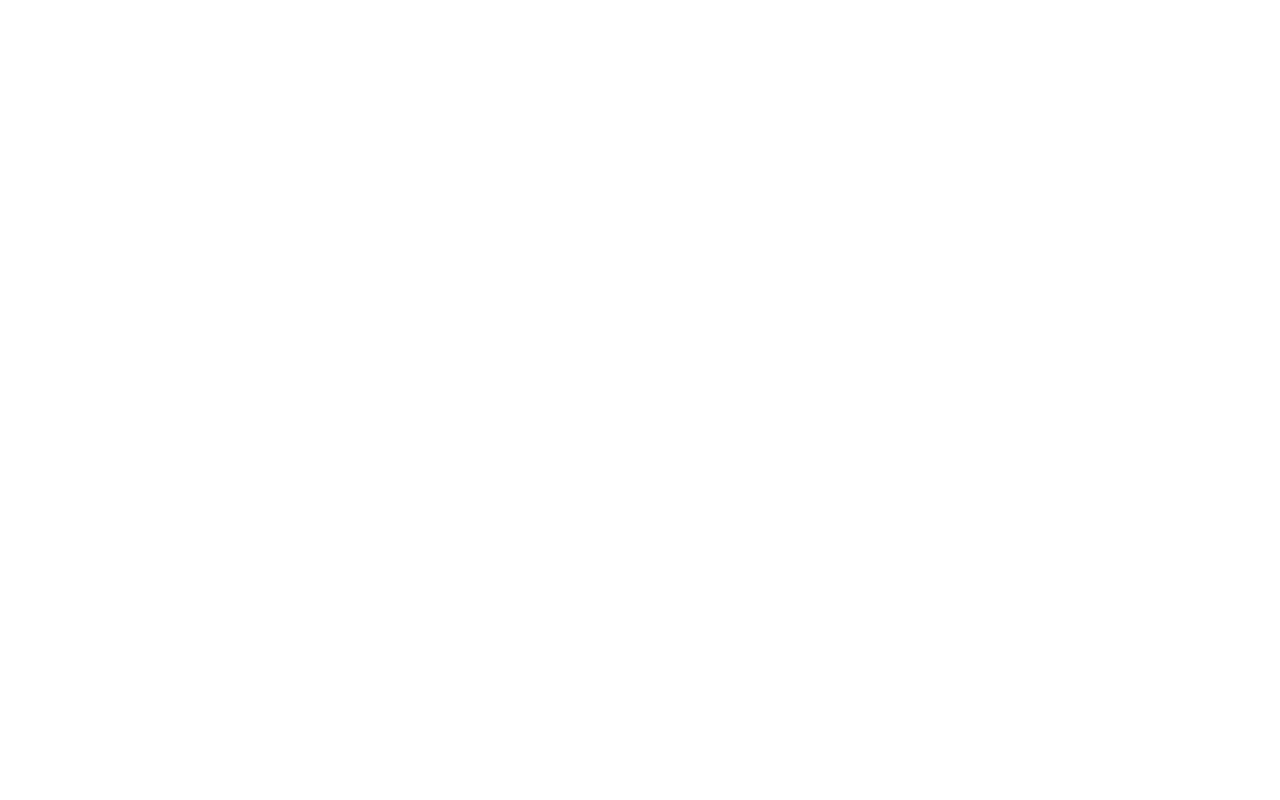
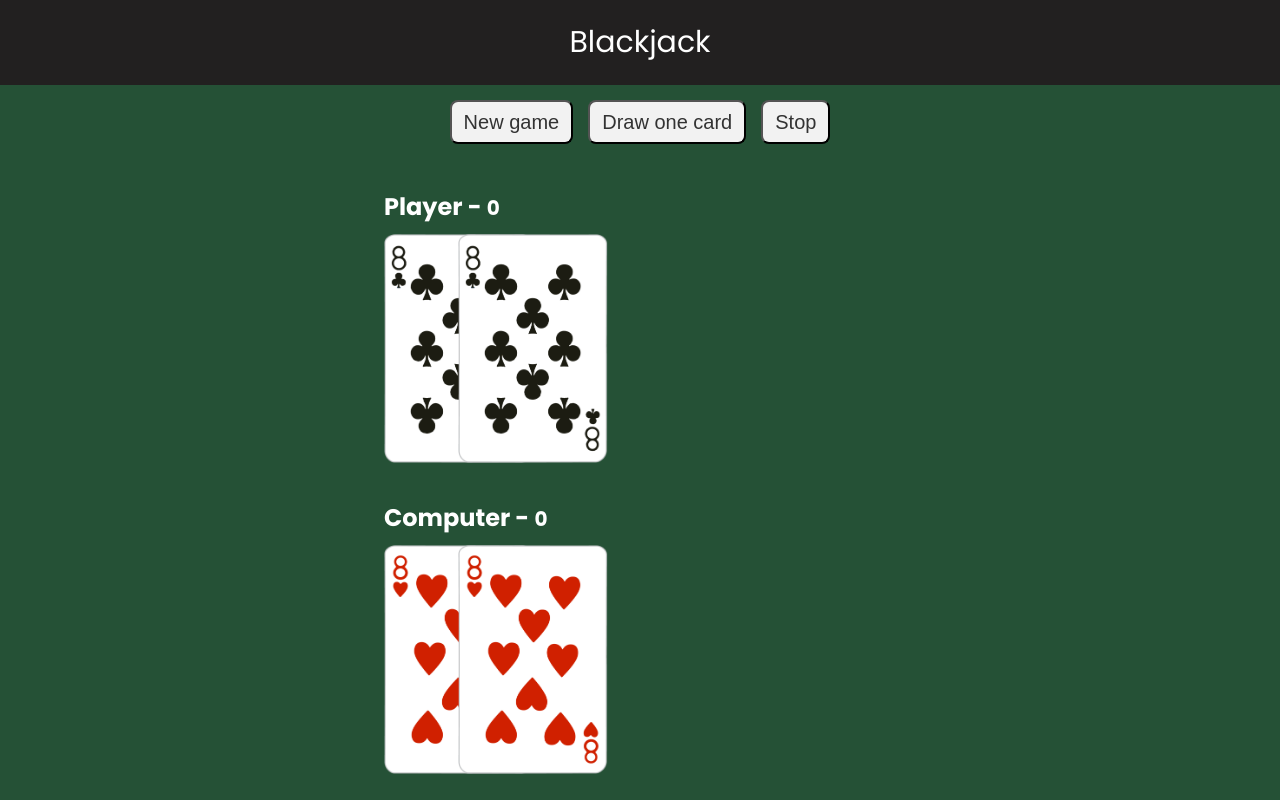
Before and after one commit to IvanCsCz/Blackjack, a plain HTML site: page index.html in a window 1280 px wide. Drawn offline with Linux system fonts and the light colour scheme.

Commit message:
style completed

```diff
--- a/assets/css/styles.css
+++ b/assets/css/styles.css
@@ -0,0 +1,66 @@
+@import url('https://fonts.googleapis.com/css2?family=Poppins:wght@400;500;600;700&display=swap');
+
+*{
+    margin: 0;
+    padding: 0;
+    box-sizing: border-box;
+}
+
+body{
+    background-color: #255136;
+    color: white;
+    display: grid;
+    place-items: center;
+    font-family: "Poppins", sans-serif;
+}
+
+.header{
+    width: 100%;
+    text-align: center;
+    background-color: #222020;
+    padding: 20px;
+    font-size: 30px;
+}
+
+.container{
+    width: 40%;
+    display: grid;
+    place-items: left;
+    gap: 30px;
+}
+
+.card{
+    position: relative;
+    width: 150px;
+    left: 80px;
+    margin-left: -80px;
+}
+
+.button_container{
+    display: flex;
+    justify-content: center;
+    gap: 15px;
+    padding: 15px;
+}
+
+.button {
+  background-color:#f2f2f2;
+  color: #333333;
+  border-radius: 8px;
+  cursor: pointer;
+  font-size: 20px;
+  font-weight: 500;
+  line-height: 20px;
+  list-style: none;
+  margin: 0;
+  padding: 10px 12px;
+  text-align: center;
+}
+
+.button:hover{
+    background-color: #fff36b;
+}
+
+.score_container img{
+    padding-top: 10px;
+}
--- a/index.html
+++ b/index.html
@@ -8,7 +8,29 @@
     <link rel="stylesheet" href="./assets/css/styles.css">
 </head>
 <body>
+    <header class="header">
+        Blackjack
+    </header>
 
+    <main class="container">
+        <section class="button_container">
+            <button class="button new_game">New game</button>
+            <button class="button ">Draw one card</button>
+            <button class="button ">Stop</button>
+        </section>
+
+        <section class="score_container">
+            <h1>Player - <small>0</small></h1>
+            <img class="card" src="assets/cartas/8C.png" >
+            <img class="card" src="assets/cartas/8C.png" >
+        </section>
+
+        <section class="score_container">
+            <h1>Computer - <small>0</small></h1>
+            <img class="card" src="assets/cartas/8H.png" >
+            <img class="card" src="assets/cartas/8H.png" >
+        </section>
+    </main>
     <script src="./assets/js/game.js"></script>
 </body>
 </html>
```
